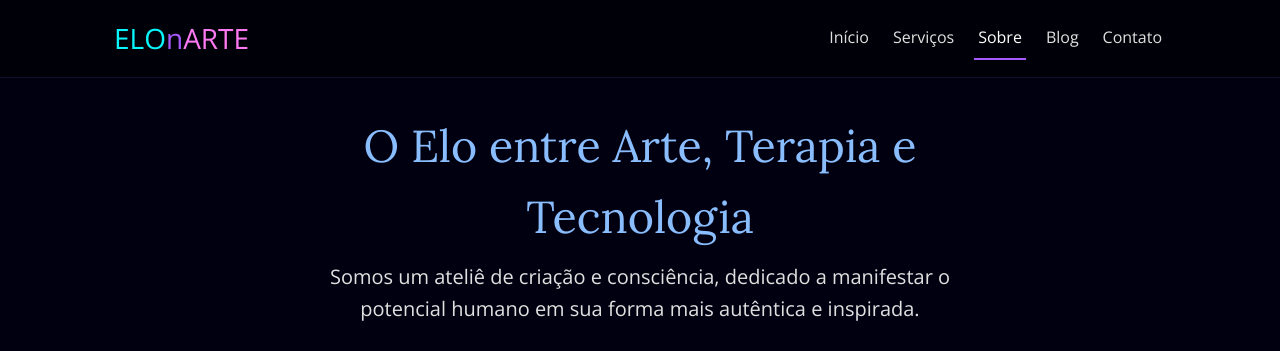
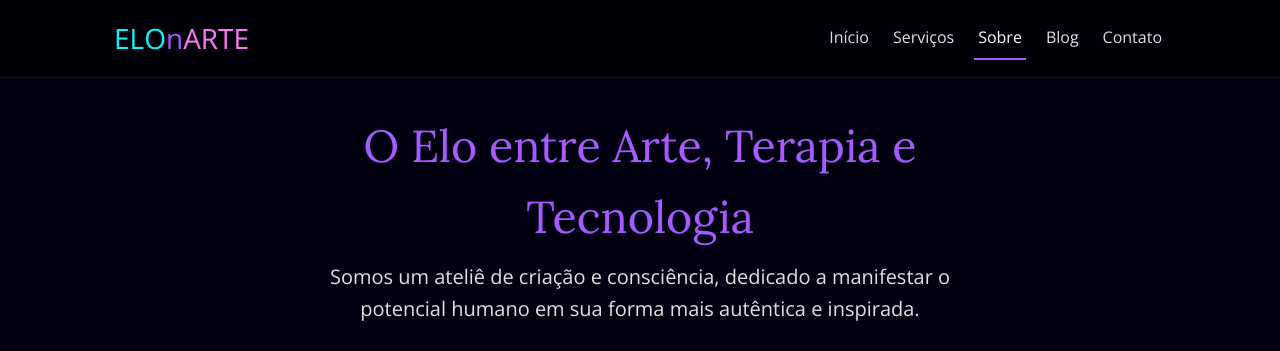
Before and after one commit to ELOnARTE/astro, an Astro site: page /sobre in a window 1280 px wide. Shown: the top 351 px of the page. Built offline with nearby package versions, Linux system fonts and the light colour scheme; Astro itself is replaced by a stand-in of ours.

Commit message:
commit289

```diff
--- a/src/styles/global.css
+++ b/src/styles/global.css
@@ -53,7 +53,7 @@
     --color-bg-form: #334155; /* Azul Escuro (Formulários) */
     --color-text-primary: #eaeaea; /* Branco-Gelo (Texto Primário) */
     --color-text-secondary: #e0e0e0; /* Azul Claro (Texto Secundário) */
-    --text-heading: #89BDFD; /* Azul Claro (Títulos) */
+    --text-heading: #A65AFF; /* Azul Claro (Títulos) */
     --text-body: #eaeaea; /* Branco-Gelo (Corpo do Texto) */
     --accent-highlight: #A65AFF; /* Roxo Neon (Destaques) */
     --accent-lilac: #A65AFF; /* Neon Roxo Laser #9D48FF */
```
